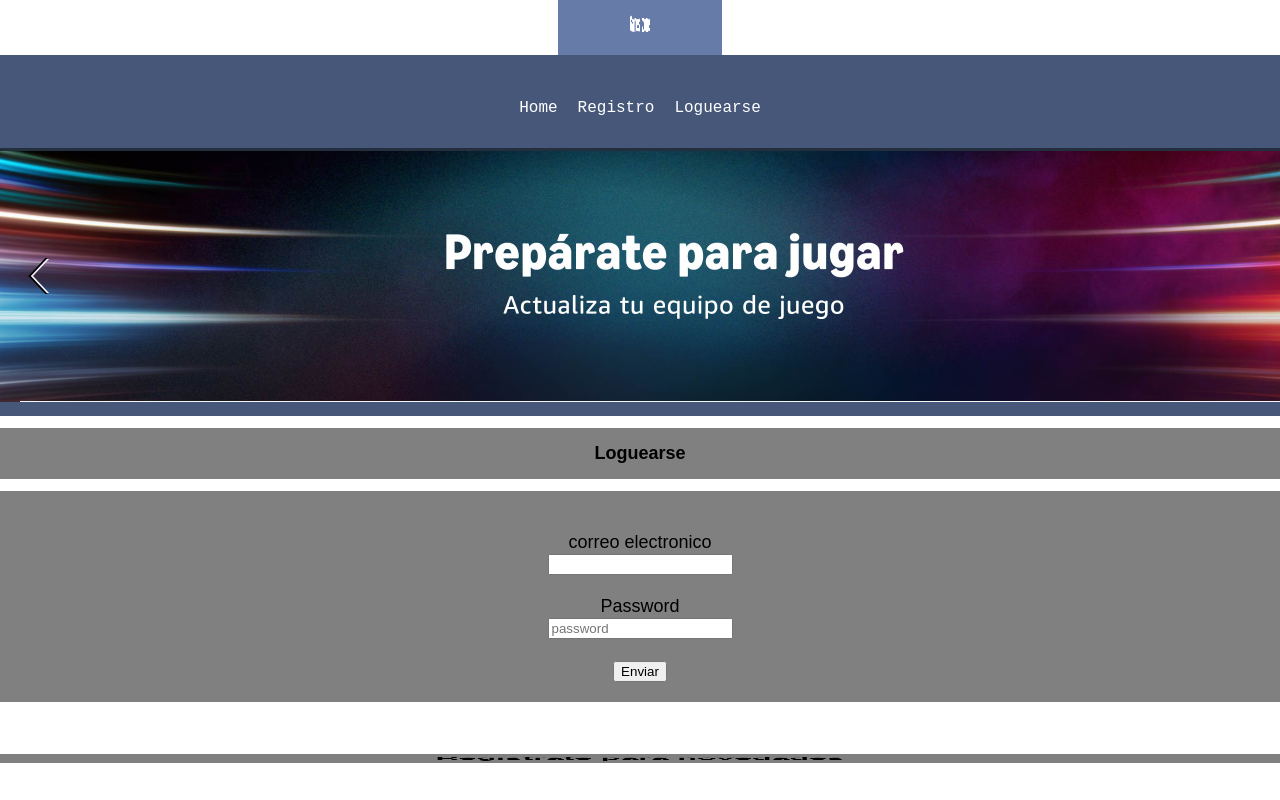
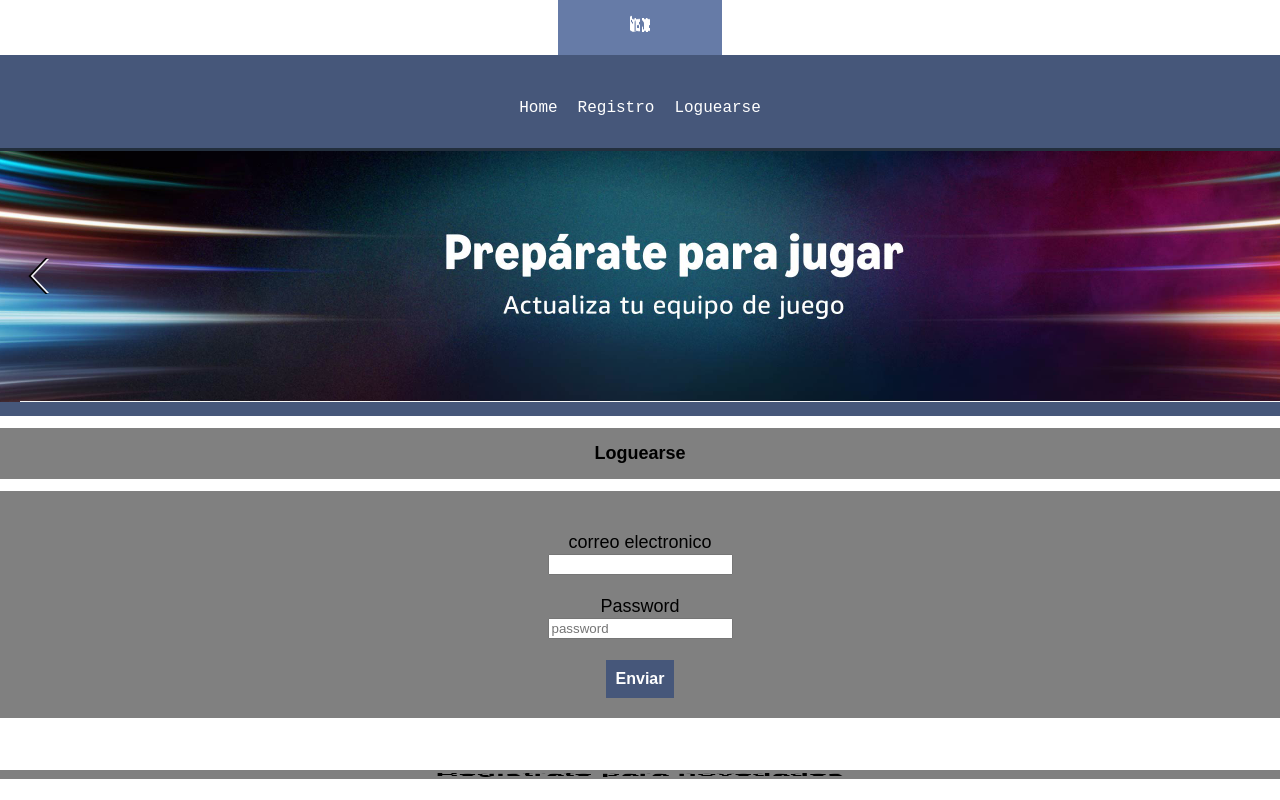
Before and after one commit to EzeMoreira/my-app, a React (Create React App) app: page / in a window 1280 px wide. Shown: the top 800 px of the page. Built offline with nearby package versions, Linux system fonts and the light colour scheme.

Commit message:
estilos modificados en el boton

```diff
--- a/src/App.css
+++ b/src/App.css
@@ -92,6 +92,16 @@
   padding-bottom: 15px;
 }
 
+button{
+  background-color: #46577a;
+  color: white;
+  font-family: Arial, Helvetica, sans-serif;
+  font-weight: bolder;
+  border: none;
+  font-size: medium;
+  padding: 10px;
+}
+
 .footer{
   text-align: center;
   padding: 100px;
```
